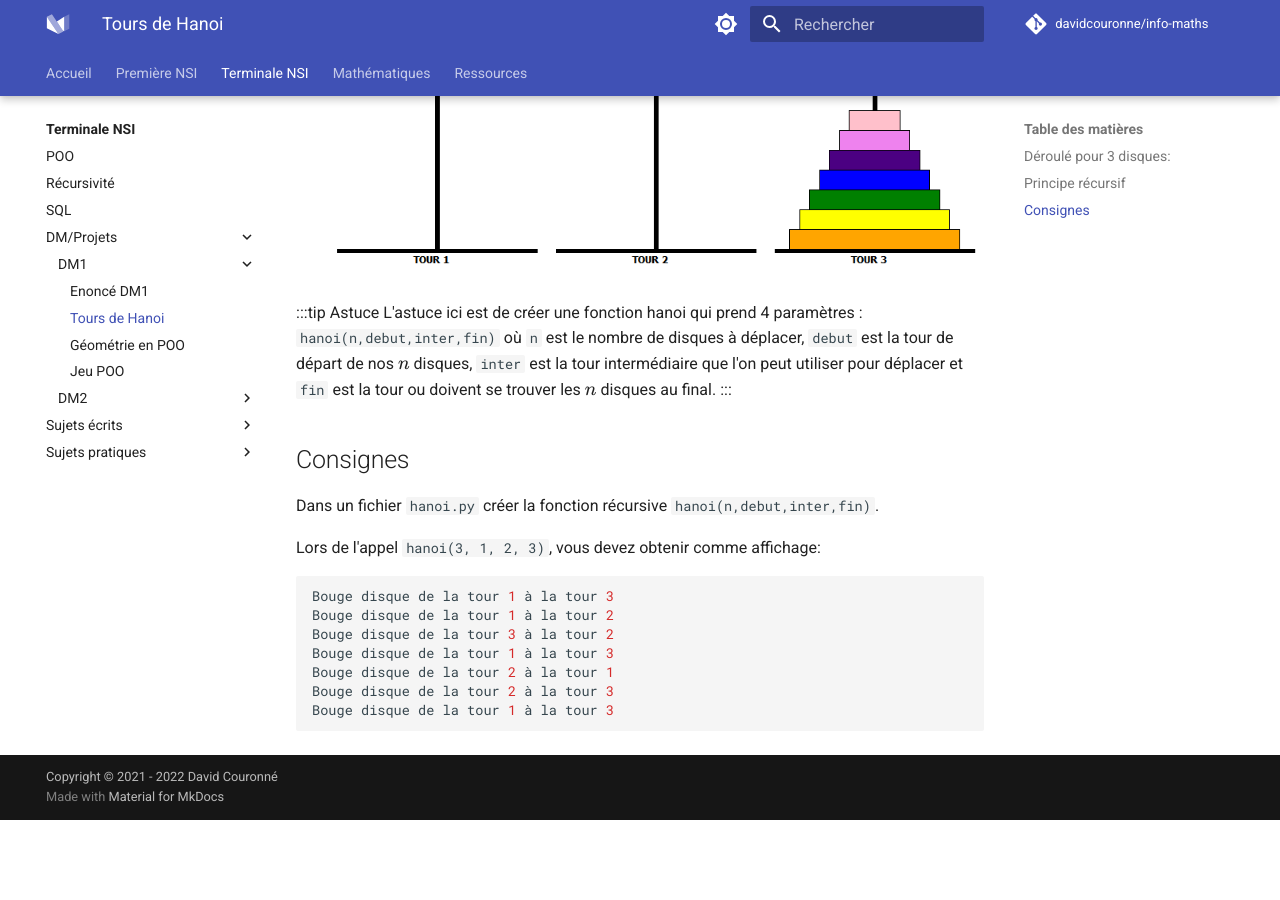
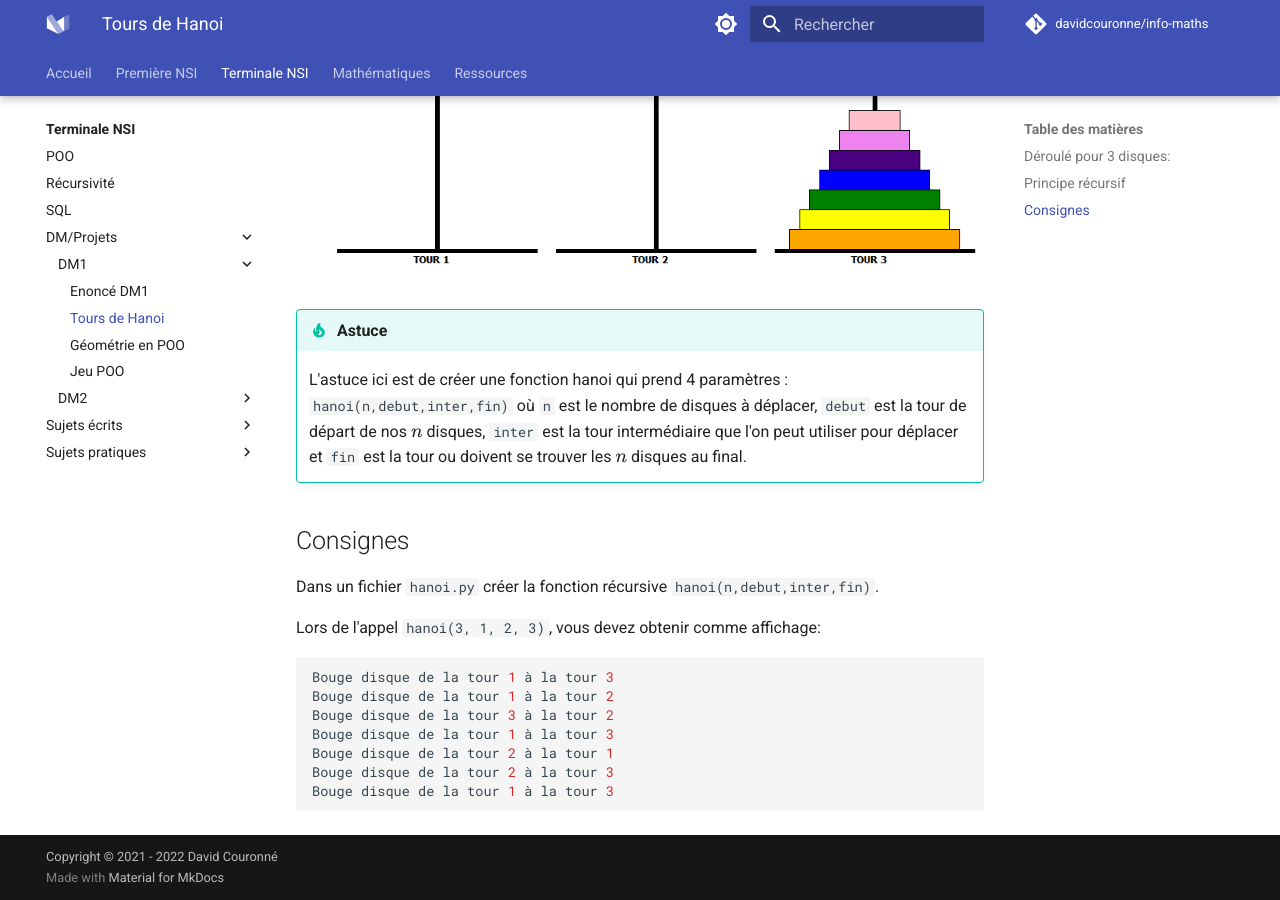
Before and after one commit to infocornouaille/info-maths, an MkDocs documentation site: the page built from docs/terminales/DM/DM1/hanoi.md, in a window 1280 px wide and 900 px high, scrolled down 5922 px. Built offline with MkDocs 1.6.1 and Material for MkDocs 9.7.7, drawn with Linux system fonts in a browser that asks for light colours; plug-ins that fetch from the network failed and are left out; comment, search, counter and statistics services are not loaded; before the commit the page ends 6742 px from its top, so only the background shows below that.

Commit message:
Update hanoi.md

```diff
--- a/docs/terminales/DM/DM1/hanoi.md
+++ b/docs/terminales/DM/DM1/hanoi.md
@@ -51,9 +51,9 @@ Pour déplacer une tour de $n$ disques de tour 1 vers tour 3, on effectue ces tr
 - déplacer la tour des $n-1$ premiers disques de tour 2 vers tour 3
   ![lp2_hanoi_initial.png](./hanoi/lp2_hanoi_etape3.png)
 
-:::tip Astuce
-L'astuce ici est de créer une fonction hanoi qui prend 4 paramètres : `hanoi(n,debut,inter,fin)` où `n` est le nombre de disques à déplacer, `debut` est la tour de départ de nos $n$ disques, `inter` est la tour intermédiaire que l'on peut utiliser pour déplacer et `fin` est la tour ou doivent se trouver les $n$ disques au final.
-:::
+!!!tip "Astuce"
+
+    L'astuce ici est de créer une fonction hanoi qui prend 4 paramètres : `hanoi(n,debut,inter,fin)` où `n` est le nombre de disques à déplacer, `debut` est la tour de départ de nos $n$ disques, `inter` est la tour intermédiaire que l'on peut utiliser pour déplacer et `fin` est la tour ou doivent se trouver les $n$ disques au final.
 
 ## Consignes
 
```
